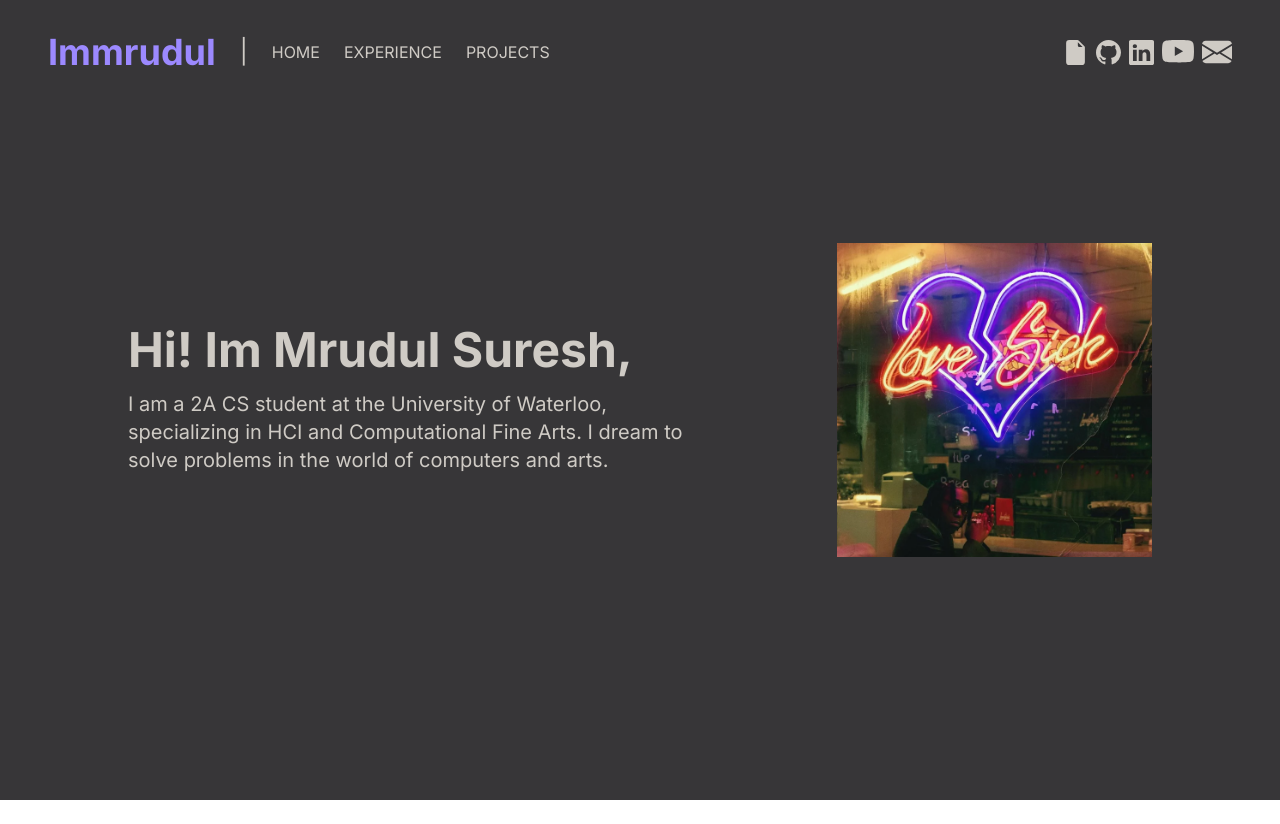
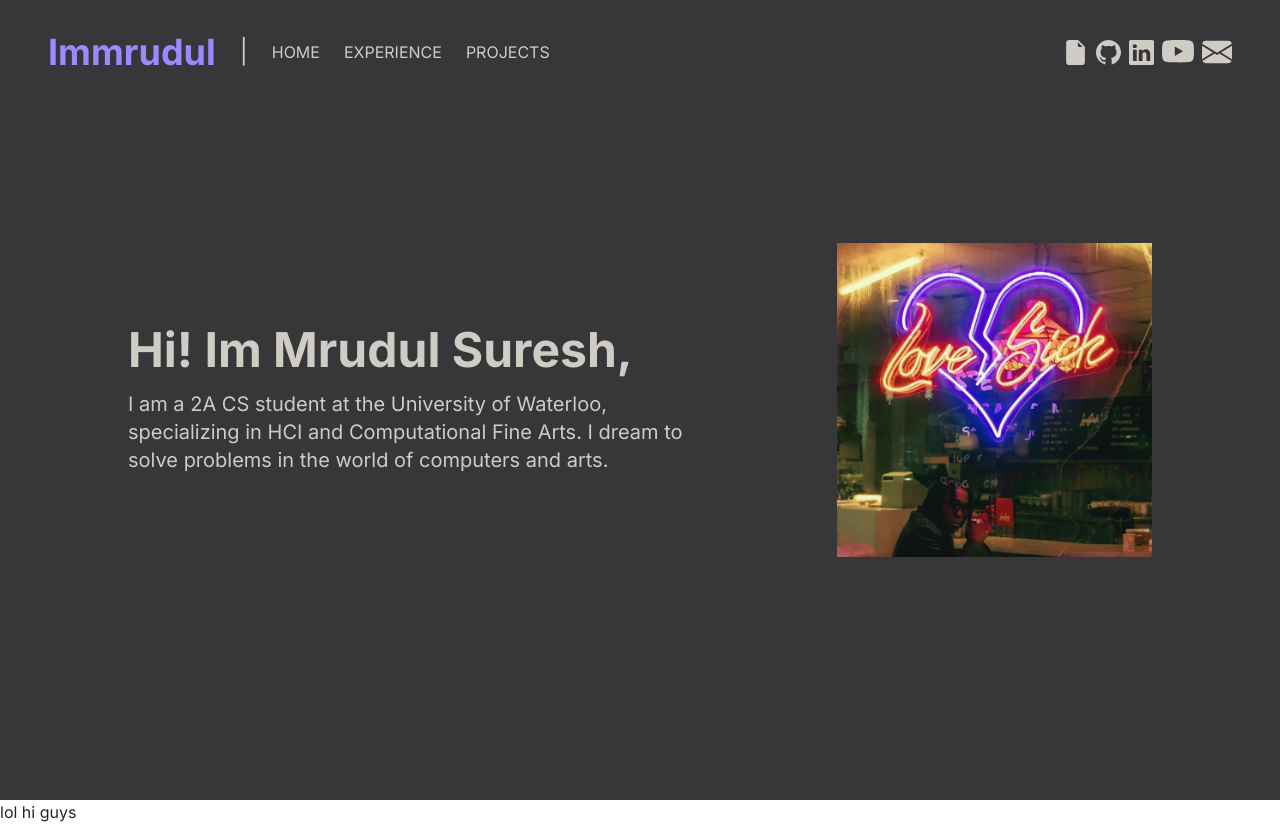
Before and after one commit to Immrudul/mrudul-website, a Next.js app in the folder mrudul-personal-website/: page / in a window 1280 px wide. Before the commit the page ends 800 px from the top, so only its background shows below. Built offline with nearby package versions, Linux system fonts and the light colour scheme.

Commit message:
added experiences page

```diff
--- a/mrudul-personal-website/src/app/layout.tsx
+++ b/mrudul-personal-website/src/app/layout.tsx
@@ -3,6 +3,7 @@ import { Inter } from "next/font/google";
 import "./globals.css";
 import Header from "@/components/header/page";
 import Hero from "@/components/hero/page";
+import Experiences from "@/components/experience/page";
 
 const inter = Inter({ subsets: ["latin"] });
 
@@ -21,6 +22,7 @@ export default function RootLayout({
       <body className={inter.className}>
         <Header />
         <Hero />
+        <Experiences />
         {children}
       </body>
     </html>
--- /dev/null
+++ b/mrudul-personal-website/src/components/experience/page.tsx
@@ -0,0 +1,7 @@
+export default function Experiences() {
+  return (
+    <div>
+      <div>lol hi guys</div>
+    </div>
+  );
+}
```
